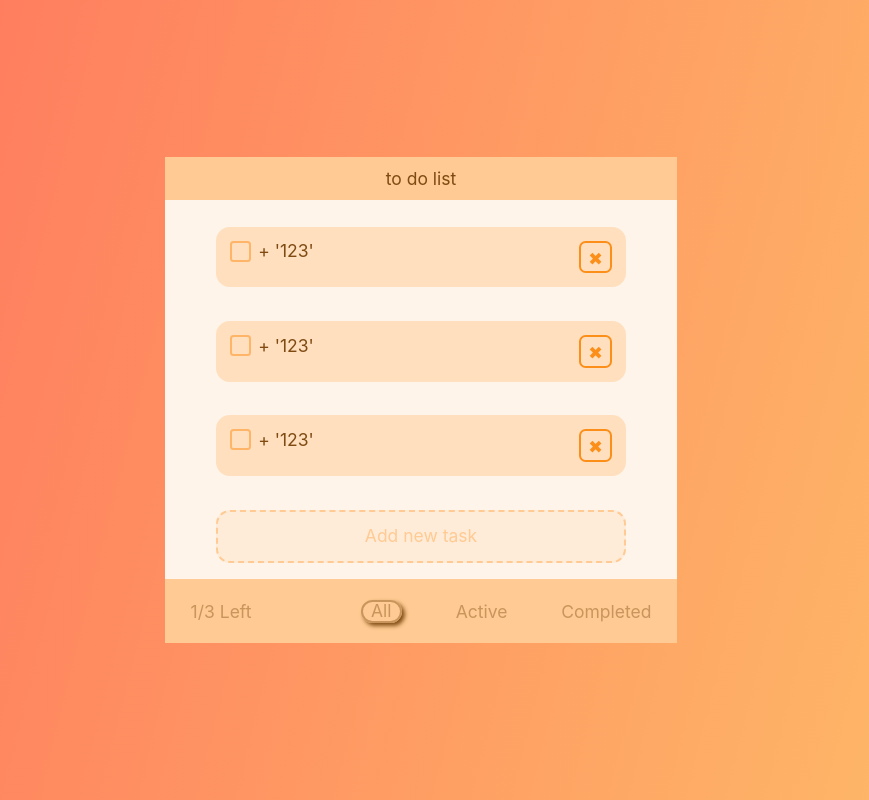
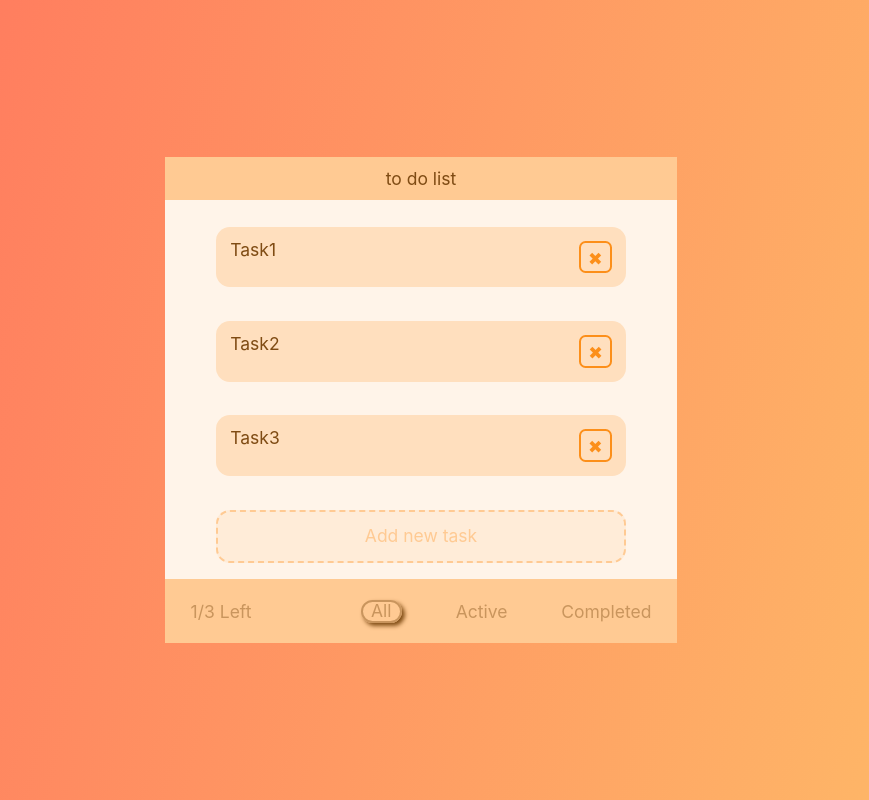
Before and after one commit to EHOTb/webdad__vue, a Vue app: page / in a window 1280 px wide. Shown: the whole page, without its empty margins (219-1088 px from the left). Built offline with nearby package versions, Linux system fonts and the light colour scheme.

Commit message:
fix: some bugs

```diff
--- a/src/components/atoms/TaskName.vue
+++ b/src/components/atoms/TaskName.vue
@@ -1,8 +1,11 @@
-<template>
+<template >
   <div >
-  <div :class="$style.item">
+  <div :class="$style.item"  v-for="toDo in toDos"
+:key="toDo.key"
+:isActive="toDo.isActive"
+:id="toDo.id">
     <input type="checkbox" :class="$style.custom" id="doIt" name="doIt" />
-    <label :class="$style.label" for="doIt1">{{ name }} + '123' </label>
+    <label :class="$style.label" for="doIt1"> {{toDo.name}} </label>
   </div>
 </div>
 </template>
@@ -11,7 +14,8 @@
 export default {
   name: "TaskName",
 
-  props: ["name", "isActive"],
+  props: ["toDos"],
+
 };
 </script>
 
--- a/src/components/molecules/Footer.vue
+++ b/src/components/molecules/Footer.vue
@@ -1,8 +1,7 @@
 <template>
   <div :class="$style.footer">
-    <Pages/>
-    <FooterRadio/>
-
+    <Pages />
+      <FooterRadio />
   </div>
 </template>
 
@@ -14,6 +13,7 @@ export default {
     Pages,
     FooterRadio,
   },
+  props :["name"]
 };
 </script>
 
@@ -27,10 +27,8 @@ export default {
   color: $main-col-42;
   height: 8vh;
 
-  @media (max-width:850px) {
+  @media (max-width: 850px) {
     height: 16vh;
   }
 }
-
-
 </style>
--- a/src/components/molecules/ToDoItem.vue
+++ b/src/components/molecules/ToDoItem.vue
@@ -1,18 +1,18 @@
 <template>
   <div :class="$style.body">
     <div :class="$style.items">
-      <div :class="$style.item">
+      <div
+        :class="$style.item"
+        v-for="toDo in toDos"
+        :key="toDo.key"
+        :isActive="toDo.isActive"
+        :id="toDo.id"
+      >
+        {{ toDo.name }}
         <TaskName />
         <Delete />
       </div>
-      <div :class="$style.item">
-        <TaskName />
-        <Delete />
-      </div>
-      <div :class="$style.item">
-        <TaskName />
-        <Delete />
-      </div>
+
       <NewTask />
     </div>
   </div>
@@ -24,7 +24,28 @@ import TaskName from "@/components/atoms/TaskName";
 import NewTask from "@/components/atoms/NewTask";
 export default {
   components: { Delete, TaskName, NewTask },
-  props: [],
+  props: ["toDo"],
+  data() {
+    return {
+      toDos: [
+        {
+          name: "Task1",
+          isActive: true,
+          id: "1",
+        },
+        {
+          name: "Task2",
+          isActive: false,
+          id: "2",
+        },
+        {
+          name: "Task3",
+          isActive: false,
+          id: "3",
+        },
+      ],
+    };
+  },
 };
 </script>
 
@@ -32,13 +53,14 @@ export default {
 @import "../../assets/styles/var.scss";
 
 .item {
-  background: $bg-color-light ;
+  background: $bg-color-light;
   display: flex;
   justify-content: space-between;
   width: 80%;
   padding: 1rem;
   border-radius: 1rem;
-  margin: 1.2rem;}
+  margin: 1.2rem;
+}
 
 .body {
   background-color: $bg-color-ultraLight;
@@ -63,5 +85,4 @@ export default {
 .item:last-child {
   margin-bottom: 1.9rem;
 }
-
 </style>
--- a/src/components/organisms/ToDo.vue
+++ b/src/components/organisms/ToDo.vue
@@ -1,9 +1,7 @@
 <template>
   <div>
-  <ToDoItem
-
-  />
-</div>
+    <ToDoItem />
+  </div>
 </template>
 
 <script>
@@ -13,7 +11,7 @@ export default {
   components: {
     ToDoItem,
   },
-  props: ["name", "isActive"],
+  props: ["toDo", "isActive"],
 
 };
 </script>
```
